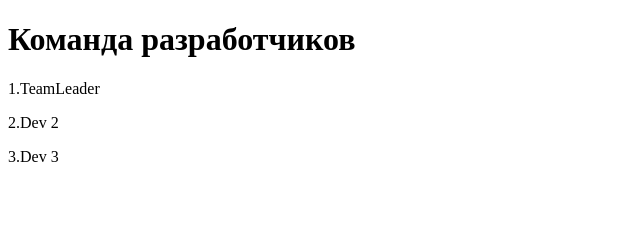
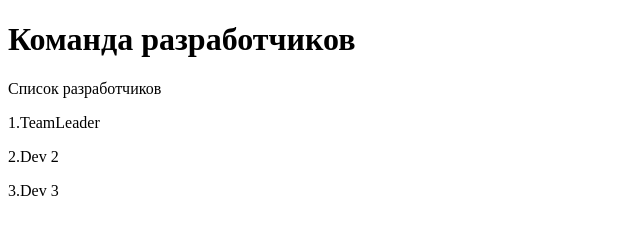
Before and after one commit to FoxLive12/Projectone, a plain HTML site: page index.html in a window 1280 px wide. Shown: the whole page, without its empty margins (0-640 px from the left). Drawn offline with Linux system fonts and the light colour scheme.

Commit message:
FirstDev changed index.html

```diff
--- a/index.html
+++ b/index.html
@@ -5,6 +5,7 @@
 		</head>
 		<body>
 			<h1>Команда разработчиков</h1>
+				<p>Список разработчиков</p>
 				<p>1.TeamLeader</p>
 				<p>2.Dev 2</p>
 				<p>3.Dev 3</p>
```
